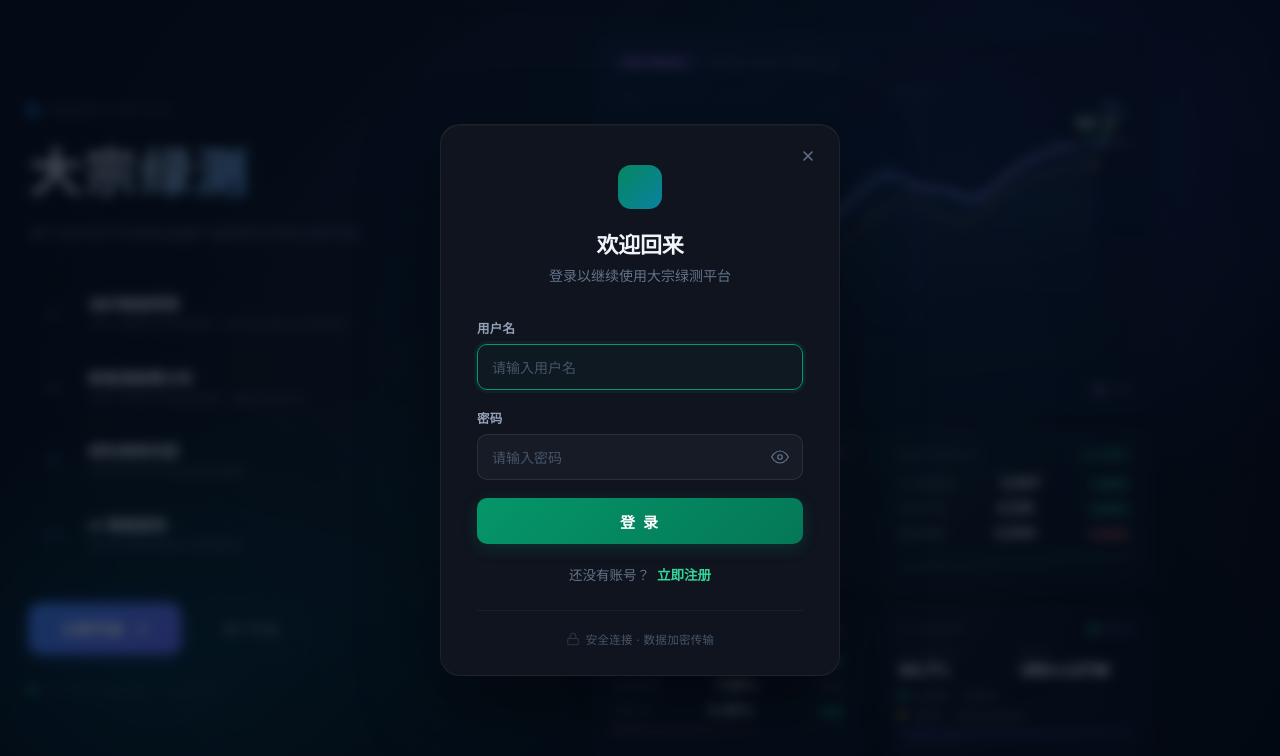
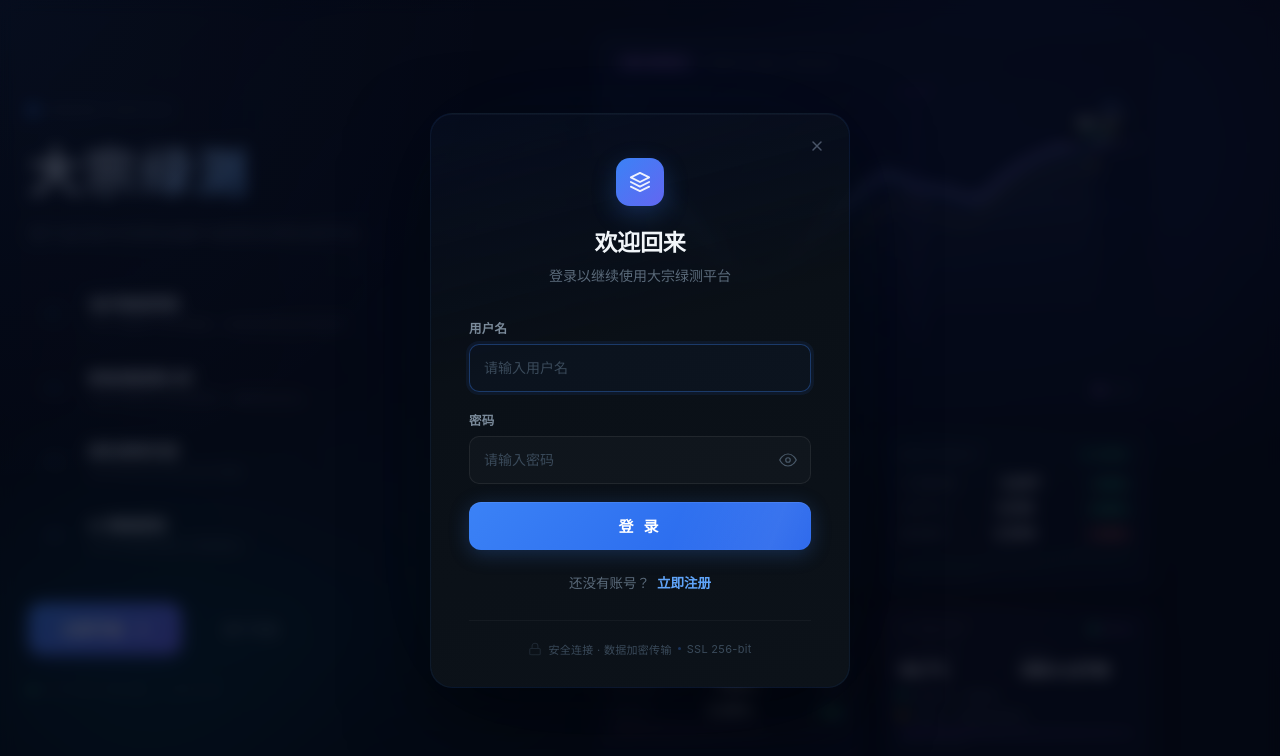
Before and after one commit to Bottomfishing/CommodityGreenInsightUserManual, a Vue app in the folder CommodityGreenInsight-VueNew/: page / in a window 1280 px wide. Both pictures are taken after a click on the button "立即开始". Shown: the top 756 px of the page. Built offline with nearby package versions, Linux system fonts and the light colour scheme.

Commit message:
屏幕适配调整

```diff
--- a/CommodityGreenInsight-VueNew/src/components/AuthModal.vue
+++ b/CommodityGreenInsight-VueNew/src/components/AuthModal.vue
@@ -1,8 +1,12 @@
 <template>
   <Teleport to="body">
     <transition name="auth-fade">
-      <div v-if="visible" class="auth-overlay" @click.self="handleClose">
+      <div v-if="visible" class="auth-overlay" @click.self="handleClose" @mousemove="onOverlayMove">
+        <!-- 背景跟随光晕 -->
+        <div class="overlay-glow" :style="glowStyle"></div>
+
         <div class="auth-card">
+
           <!-- 关闭 -->
           <button class="auth-close" @click="handleClose">
             <svg width="16" height="16" viewBox="0 0 16 16" fill="none"><path d="M12 4L4 12M4 4l8 8" stroke="currentColor" stroke-width="1.5" stroke-linecap="round"/></svg>
@@ -10,7 +14,16 @@
 
           <!-- 品牌头部 -->
           <div class="auth-header">
-            <div class="auth-logo"></div>
+            <div class="auth-logo-wrap">
+              <div class="auth-logo">
+                <svg width="22" height="22" viewBox="0 0 24 24" fill="none" stroke="currentColor" stroke-width="2" stroke-linecap="round" stroke-linejoin="round">
+                  <path d="M12 2L2 7l10 5 10-5-10-5z"/>
+                  <path d="M2 17l10 5 10-5"/>
+                  <path d="M2 12l10 5 10-5"/>
+                </svg>
+              </div>
+              <div class="logo-pulse"></div>
+            </div>
             <h2 v-if="mode === 'login'" class="auth-heading">欢迎回来</h2>
             <h2 v-else class="auth-heading">创建账号</h2>
             <p v-if="mode === 'login'" class="auth-sub">登录以继续使用大宗绿测平台</p>
@@ -22,6 +35,7 @@
             <form v-if="mode === 'login'" key="login" class="auth-form" @submit.prevent="handleSubmit">
               <div class="field">
                 <label for="login-username">用户名</label>
+                <div class="input-wrap">
                   <input
                     id="login-username"
                     ref="inputFocus"
@@ -32,9 +46,10 @@
                     :disabled="loading"
                   />
                 </div>
+              </div>
               <div class="field">
                 <label for="login-password">密码</label>
-                <div class="pw-wrap">
+                <div class="input-wrap pw-wrap">
                   <input
                     id="login-password"
                     v-model="password"
@@ -56,15 +71,44 @@
 
               <!-- 错误提示 -->
               <transition name="msg-slide">
-                <div v-if="error" class="err-msg">{{ error }}</div>
+                <div v-if="error" class="err-msg">
+                  <svg width="14" height="14" viewBox="0 0 24 24" fill="none" stroke="currentColor" stroke-width="2"><circle cx="12" cy="12" r="10"/><line x1="15" y1="9" x2="9" y2="15"/><line x1="9" y1="9" x2="15" y2="15"/></svg>
+                  {{ error }}
+                </div>
               </transition>
 
-              <button type="submit" class="submit-btn" :disabled="loading">
+              <!-- 登录成功状态 -->
+              <transition name="success-pop">
+                <div v-if="successState" class="success-state">
+                  <div class="success-check">
+                    <svg width="36" height="36" viewBox="0 0 24 24" fill="none" stroke="currentColor" stroke-width="2.5" stroke-linecap="round" stroke-linejoin="round">
+                      <polyline points="20 6 9 17 4 12"/>
+                    </svg>
+                  </div>
+                  <span class="success-text">登录成功</span>
+                  <span class="success-sub">正在跳转...</span>
+                </div>
+              </transition>
+
+              <button
+                v-if="!successState"
+                type="submit"
+                class="submit-btn"
+                :disabled="loading"
+                @mouseenter="onBtnEnter"
+                @mouseleave="onBtnLeave"
+                @click="createRipple"
+                ref="btnRef"
+              >
                 <span v-if="loading" class="spin"></span>
-                <span v-else>登 录</span>
+                <span v-else class="btn-text">登 录</span>
+                <!-- 涟漪 -->
+                <span v-for="r in ripples" :key="r.id" class="ripple" :style="r.style"></span>
+                <!-- 扫光 -->
+                <span class="btn-shine"></span>
               </button>
 
-              <p class="switch-hint">
+              <p v-if="!successState" class="switch-hint">
                 还没有账号？
                 <a href="javascript:void(0)" @click.prevent="switchTo('register')">立即注册</a>
               </p>
@@ -73,6 +117,7 @@
             <form v-else key="register" class="auth-form" @submit.prevent="handleSubmit">
               <div class="field">
                 <label for="reg-username">用户名</label>
+                <div class="input-wrap">
                   <input
                     id="reg-username"
                     ref="inputFocus"
@@ -83,9 +128,10 @@
                     :disabled="loading"
                   />
                 </div>
+              </div>
               <div class="field">
                 <label for="reg-password">密码</label>
-                <div class="pw-wrap">
+                <div class="input-wrap pw-wrap">
                   <input
                     id="reg-password"
                     v-model="password"
@@ -105,13 +151,34 @@
                 </div>
               </div>
 
+              <!-- 密码强度指示器 -->
+              <div v-if="password.length > 0 && mode === 'register'" class="pwd-strength">
+                <div class="pwd-bars">
+                  <div v-for="i in 3" :key="i" class="pwd-bar" :class="{ filled: pwdStrength >= i }" :style="pwdStrength >= i ? { background: pwdColor } : {}"></div>
+                </div>
+                <span class="pwd-label" :style="{ color: pwdColor }">{{ pwdLabel }}</span>
+              </div>
+
               <transition name="msg-slide">
-                <div v-if="error" class="err-msg">{{ error }}</div>
+                <div v-if="error" class="err-msg">
+                  <svg width="14" height="14" viewBox="0 0 24 24" fill="none" stroke="currentColor" stroke-width="2"><circle cx="12" cy="12" r="10"/><line x1="15" y1="9" x2="9" y2="15"/><line x1="9" y1="9" x2="15" y2="15"/></svg>
+                  {{ error }}
+                </div>
               </transition>
 
-              <button type="submit" class="submit-btn" :disabled="loading">
+              <button
+                type="submit"
+                class="submit-btn"
+                :disabled="loading"
+                @mouseenter="onBtnEnter"
+                @mouseleave="onBtnLeave"
+                @click="createRipple"
+                ref="btnRef"
+              >
                 <span v-if="loading" class="spin"></span>
-                <span v-else>注 册</span>
+                <span v-else class="btn-text">注 册</span>
+                <span v-for="r in ripples" :key="r.id" class="ripple" :style="r.style"></span>
+                <span class="btn-shine"></span>
               </button>
 
               <p class="switch-hint">
@@ -127,6 +194,8 @@
               <rect x="3" y="11" width="18" height="11" rx="2" ry="2"/><path d="M7 11V7a5 5 0 0110 0v4"/>
             </svg>
             <span>安全连接 · 数据加密传输</span>
+            <span class="footer-dot"></span>
+            <span>SSL 256-bit</span>
           </div>
         </div>
       </div>
@@ -135,7 +204,7 @@
 </template>
 
 <script setup lang="ts">
-import { ref, watch, nextTick } from 'vue'
+import { ref, computed, watch, nextTick } from 'vue'
 
 interface Props { visible: boolean }
 const props = defineProps<Props>()
@@ -155,6 +224,67 @@ const loading = ref(false)
 const error = ref('')
 const slideDir = ref<'slide-l' | 'slide-r'>('slide-l')
 const inputFocus = ref<HTMLInputElement>()
+const successState = ref(false)
+
+// ===== 背景光晕跟随 =====
+const glowStyle = ref<Record<string, string>>({})
+function onOverlayMove(e: MouseEvent) {
+  glowStyle.value = {
+    background: `radial-gradient(circle 500px at ${e.clientX}px ${e.clientY}px, rgba(59,130,246,.04), transparent)`,
+  }
+}
+
+// ===== 按钮涟漪效果 =====
+const btnRef = ref<HTMLButtonElement | null>(null)
+const ripples = ref<Array<{ id: number; style: Record<string, string> }>>([])
+let rippleId = 0
+
+function onBtnEnter() {
+  // hover 时创建涟漪
+}
+function onBtnLeave() {}
+
+// 按钮点击涟漪
+function createRipple(e: MouseEvent) {
+  const btn = btnRef.value
+  if (!btn || loading.value) return
+  const r = btn.getBoundingClientRect()
+  const x = e.clientX - r.left
+  const y = e.clientY - r.top
+  const size = Math.max(r.width, r.height) * 2
+  const id = ++rippleId
+  const style: Record<string, string> = {
+    width: size + 'px',
+    height: size + 'px',
+    left: x - size / 2 + 'px',
+    top: y - size / 2 + 'px',
+  }
+  ripples.value.push({ id, style })
+  setTimeout(() => {
+    ripples.value = ripples.value.filter(r => r.id !== id)
+  }, 700)
+}
+
+// ===== 密码强度 =====
+const pwdStrength = computed(() => {
+  const p = password.value
+  if (!p) return 0
+  let s = 0
+  if (p.length >= 4) s++
+  if (p.length >= 8) s++
+  if (/[A-Z]/.test(p) && /[0-9]/.test(p)) s++
+  return s
+})
+const pwdColor = computed(() => {
+  if (pwdStrength.value <= 1) return '#f59e0b'
+  if (pwdStrength.value === 2) return '#0d9488'
+  return '#10b981'
+})
+const pwdLabel = computed(() => {
+  if (pwdStrength.value <= 1) return '弱'
+  if (pwdStrength.value === 2) return '中'
+  return '强'
+})
 
 function switchTo(m: 'login' | 'register') {
   if (m === mode.value) return
@@ -169,6 +299,7 @@ watch(() => props.visible, (val) => {
     username.value = ''; password.value = ''; error.value = ''
     loading.value = false; showPwd.value = false
     mode.value = 'login'; slideDir.value = 'slide-l'
+    successState.value = false
     nextTick(() => { inputFocus.value?.focus() })
   }
 })
@@ -185,10 +316,15 @@ async function handleSubmit() {
       await apiLogin(username.value, password.value)
       const me = await fetchMe()
       localStorage.setItem('username', me.username || username.value)
-      emit('update:visible', false); emit('success')
+      // 登录成功动画
+      successState.value = true
+      setTimeout(() => {
+        emit('update:visible', false)
+        emit('success')
+      }, 1200)
     } else {
       await apiRegister(username.value, password.value)
-      switchTo('login') // 注册成功自动切回登录
+      switchTo('login')
     }
   } catch (e: any) {
     error.value = e?.message || '操作失败，请重试'
@@ -202,77 +338,122 @@ async function handleSubmit() {
   position: fixed; inset: 0;
   z-index: 10000;
   display: flex; align-items: center; justify-content: center;
-  background: rgba(3, 7, 18, 0.65);
-  backdrop-filter: blur(6px);
-  -webkit-backdrop-filter: blur(6px);
+  background: rgba(3, 7, 18, 0.7);
+  backdrop-filter: blur(8px);
+  -webkit-backdrop-filter: blur(8px);
+  overflow: hidden;
 }
-.auth-overlay::before {
-  content: '';
-  position: absolute;
-  top: -50%; left: -50%; width: 200%; height: 200%;
-  background: radial-gradient(circle at center, rgba(52,211,153,.03), transparent 60%);
+/* 背景光晕跟随 */
+.overlay-glow {
+  position: fixed;
+  inset: 0;
   pointer-events: none;
+  transition: background .3s ease;
+  z-index: 0;
 }
 
 /* ═══ 卡片主体 ═══ */
 .auth-card {
   position: relative;
-  width: 400px;
+  width: 420px;
   max-width: 92vw;
-  padding: 40px 36px 28px;
-  border-radius: 20px;
-  background: #0f141e;
-  border: 1px solid rgba(255,255,255,.06);
+  padding: 44px 38px 30px;
+  border-radius: 22px;
+  background: linear-gradient(
+    165deg,
+    rgba(59, 130, 246, 0.03) 0%,
+    #0a1017 40%,
+    #0c1219 100%
+  );
+  border: 1px solid rgba(59, 130, 246, 0.08);
   box-shadow:
-    0 32px 80px rgba(0,0,0,.45),
-    0 0 1px rgba(255,255,255,.04) inset,
-    0 1px 0 rgba(255,255,255,.03) inset;
+    0 32px 80px rgba(0, 0, 0, 0.5),
+    0 0 1px rgba(59, 130, 246, 0.12) inset,
+    0 1px 0 rgba(255, 255, 255, 0.03) inset,
+    0 0 120px -40px rgba(59, 130, 246, 0.06);
+  z-index: 1;
+  overflow: hidden;
 }
 
-/* 关闭按钮 — 精致圆形 */
+/* 关闭按钮 */
 .auth-close {
   position: absolute;
   top: 16px; right: 16px;
-  width: 30px; height: 30px;
-  border-radius: 50%;
-  border: none;
+  width: 32px; height: 32px;
+  border-radius: 10px;
+  border: 1px solid transparent;
   background: transparent;
-  color: #64748b;
+  color: #4a5568;
   cursor: pointer;
   display: flex; align-items: center; justify-content: center;
-  transition: all .2s;
+  transition: all .25s;
+  z-index: 11;
 }
 .auth-close:hover {
-  color: #cbd5e1;
-  background: rgba(255,255,255,.06);
+  color: #94a3b8;
+  background: rgba(255, 255, 255, 0.05);
+  border-color: rgba(255, 255, 255, 0.06);
+  transform: rotate(90deg);
 }
 
 /* ═══ 头部 ═══ */
 .auth-header {
   margin-bottom: 32px;
   text-align: center;
+  position: relative;
+  z-index: 2;
+}
+.auth-logo-wrap {
+  position: relative;
+  display: inline-block;
+  margin-bottom: 18px;
 }
 .auth-logo {
-  width: 44px; height: 44px;
-  margin: 0 auto 18px;
-  border-radius: 13px;
-  background: linear-gradient(135deg, #059669, #0891b2);
-  opacity: .88;
+  width: 48px; height: 48px;
+  border-radius: 14px;
+  background: linear-gradient(135deg, #3b82f6, #6366f1);
+  color: rgba(255, 255, 255, 0.9);
+  display: flex; align-items: center; justify-content: center;
+  box-shadow:
+    0 8px 24px rgba(59, 130, 246, 0.25),
+    0 0 0 1px rgba(59, 130, 246, 0.15) inset;
+  transition: transform .3s, box-shadow .3s;
+}
+.auth-logo-wrap:hover .auth-logo {
+  transform: scale(1.05) translateY(-2px);
+  box-shadow:
+    0 12px 32px rgba(59, 130, 246, 0.35),
+    0 0 0 1px rgba(59, 130, 246, 0.2) inset;
+}
+.logo-pulse {
+  position: absolute;
+  inset: -4px;
+  border-radius: 18px;
+  border: 1px solid rgba(59, 130, 246, 0.15);
+  animation: logoPulse 3s ease-in-out infinite;
+}
+@keyframes logoPulse {
+  0%, 100% { opacity: 0; transform: scale(1); }
+  50% { opacity: 1; transform: scale(1.1); }
 }
 .auth-heading {
-  font-size: 22px;
+  font-size: 23px;
   font-weight: 700;
   color: #f1f5f9;
   letter-spacing: -.3px;
-  margin-bottom: 6px;
+  margin-bottom: 7px;
 }
 .auth-sub {
   font-size: 14px;
-  color: #64748b;
+  color: #5a6a7a;
   line-height: 1.5;
 }
 
-/* ═══ 表单字段 ═══ */
+/* ═══ 表单 ═══ */
+.auth-form {
+  position: relative;
+  z-index: 2;
+}
 .auth-form .field {
   margin-bottom: 18px;
 }
@@ -280,80 +461,192 @@ async function handleSubmit() {
   display: block;
   font-size: 12.5px;
   font-weight: 600;
-  color: #94a3b8;
+  color: #7a8a9a;
   margin-bottom: 7px;
   letter-spacing: .3px;
 }
+
 .auth-form input[type="text"],
 .auth-form input[type="password"] {
   width: 100%;
-  height: 46px;
+  height: 48px;
   padding: 0 14px;
-  border: 1px solid rgba(255,255,255,.09);
+  border: 1px solid rgba(255, 255, 255, 0.07);
   border-radius: 10px;
-  background: rgba(255,255,255,.03);
+  background: rgba(255, 255, 255, 0.025);
   color: #e2e8f0;
   font-size: 15px;
   outline: none;
-  transition: all .2s ease;
+  transition: all .25s ease;
   box-sizing: border-box;
 }
-.auth-form input::placeholder { color: #475569; font-size: 14px; }
+.auth-form input::placeholder { color: #3a4a5a; font-size: 14px; }
 .auth-form input:focus {
-  border-color: #059669;
-  background: rgba(5,150,105,.04);
-  box-shadow: 0 0 0 3px rgba(5,150,105,.1);
+  border-color: rgba(59, 130, 246, 0.35);
+  background: rgba(59, 130, 246, 0.03);
+  box-shadow: 0 0 0 3px rgba(59, 130, 246, 0.08);
 }
-.auth-form input:disabled { opacity: .45; cursor: not-allowed; }
+.auth-form input:disabled { opacity: .4; cursor: not-allowed; }
 
 .pw-wrap { position: relative; }
 .pw-wrap input { padding-right: 42px; }
-
 .pw-toggle {
   position: absolute; right: 8px; top: 50%; transform: translateY(-50%);
   border: none; background: none;
   cursor: pointer; padding: 6px;
-  color: #64748b; transition: color .15s;
+  color: #4a5a6a; transition: color .15s;
   display: flex; align-items: center;
+  z-index: 2;
 }
-.pw-toggle:hover { color: #94a3b8; }
+.pw-toggle:hover { color: #3b82f6; }
+
+/* 密码强度 */
+.pwd-strength {
+  display: flex;
+  align-items: center;
+  gap: 10px;
+  margin-bottom: 18px;
+  margin-top: -8px;
+}
+.pwd-bars {
+  display: flex;
+  gap: 4px;
+}
+.pwd-bar {
+  width: 32px;
+  height: 3px;
+  border-radius: 2px;
+  background: rgba(255, 255, 255, 0.06);
+  transition: background .3s;
+}
+.pwd-bar.filled {
+  background: #3b82f6;
+}
+.pwd-label {
+  font-size: 11px;
+  font-weight: 600;
+  letter-spacing: .5px;
+}
 
 /* 错误 */
 .err-msg {
-  padding: 10px 14px;
-  border-radius: 9px;
-  background: rgba(220,38,38,.06);
-  border: 1px solid rgba(220,38,38,.12);
+  display: flex;
+  align-items: center;
+  gap: 8px;
+  padding: 11px 14px;
+  border-radius: 10px;
+  background: rgba(220, 38, 38, 0.06);
+  border: 1px solid rgba(220, 38, 38, 0.1);
   color: #fca5a5;
   font-size: 13px;
   margin-bottom: 16px;
 }
+.err-msg svg { flex-shrink: 0; opacity: .7; }
+
+/* ═══ 登录成功动画 ═══ */
+.success-state {
+  display: flex;
+  flex-direction: column;
+  align-items: center;
+  padding: 28px 0 12px;
+  gap: 10px;
+}
+.success-check {
+  width: 64px; height: 64px;
+  border-radius: 50%;
+  background: rgba(59, 130, 246, 0.1);
+  border: 2px solid rgba(59, 130, 246, 0.25);
+  display: flex; align-items: center; justify-content: center;
+  color: #60a5fa;
+  animation: checkPop .5s cubic-bezier(.22,1,.36,1);
+}
+@keyframes checkPop {
+  0% { transform: scale(0); opacity: 0; }
+  50% { transform: scale(1.15); }
+  100% { transform: scale(1); opacity: 1; }
+}
+.success-text {
+  font-size: 18px;
+  font-weight: 700;
+  color: #e2e8f0;
+  animation: fadeUp .4s ease .15s both;
+}
+.success-sub {
+  font-size: 13px;
+  color: #5a6a7a;
+  animation: fadeUp .4s ease .25s both;
+}
+@keyframes fadeUp {
+  from { opacity: 0; transform: translateY(8px); }
+  to { opacity: 1; transform: none; }
+}
+.success-pop-enter-active { transition: all .35s cubic-bezier(.22,1,.36,1); }
+.success-pop-leave-active { transition: all .2s ease; }
+.success-pop-enter-from { opacity: 0; transform: scale(.9); }
+.success-pop-leave-to { opacity: 0; transform: scale(.95); }
 
 /* ═══ 提交按钮 ═══ */
 .submit-btn {
-  width: 100%; height: 46px;
-  border: none; border-radius: 10px;
-  background: linear-gradient(135deg, #059669, #047857);
+  position: relative;
+  width: 100%; height: 48px;
+  border: none; border-radius: 12px;
+  background: linear-gradient(135deg, #3b82f6, #2563eb);
   color: #fff;
   font-size: 15px; font-weight: 600;
-  letter-spacing: 2px;
+  letter-spacing: 3px;
   cursor: pointer;
   display: flex; align-items: center; justify-content: center;
-  transition: all .25s;
-  box-shadow: 0 4px 16px rgba(5,150,105,.22);
-  margin-top: 4px;
+  transition: all .3s cubic-bezier(.22,1,.36,1);
+  box-shadow:
+    0 4px 20px rgba(59, 130, 246, 0.25),
+    0 0 0 1px rgba(59, 130, 246, 0.1) inset,
+    0 1px 0 rgba(255, 255, 255, 0.08) inset;
+  margin-top: 6px;
+  overflow: hidden;
 }
 .submit-btn:hover:not(:disabled) {
-  filter: brightness(1.08);
-  transform: translateY(-1px);
-  box-shadow: 0 6px 24px rgba(5,150,105,.32);
+  transform: translateY(-2px);
+  box-shadow:
+    0 8px 32px rgba(59, 130, 246, 0.35),
+    0 0 0 1px rgba(59, 130, 246, 0.15) inset,
+    0 1px 0 rgba(255, 255, 255, 0.1) inset;
+  background: linear-gradient(135deg, #60a5fa, #3b82f6);
 }
 .submit-btn:active:not(:disabled) { transform: translateY(0); }
-.submit-btn:disabled { opacity: .55; cursor: not-allowed; }
+.submit-btn:disabled { opacity: .5; cursor: not-allowed; }
+
+/* 涟漪 */
+.ripple {
+  position: absolute;
+  border-radius: 50%;
+  background: rgba(255, 255, 255, 0.2);
+  transform: scale(0);
+  animation: rippleOut .6s ease-out forwards;
+  pointer-events: none;
+}
+@keyframes rippleOut {
+  to { transform: scale(2.5); opacity: 0; }
+}
+
+/* 按钮扫光 */
+.btn-shine {
+  position: absolute;
+  top: 0; left: -100%;
+  width: 60%;
+  height: 100%;
+  background: linear-gradient(90deg, transparent, rgba(255, 255, 255, 0.08), transparent);
+  transform: skewX(-20deg);
+  animation: btnShine 4s ease-in-out infinite;
+  pointer-events: none;
+}
+@keyframes btnShine {
+  0%, 100% { left: -100%; }
+  50% { left: 140%; }
+}
 
 .spin {
   width: 18px; height: 18px;
-  border: 2.5px solid rgba(255,255,255,.25);
+  border: 2.5px solid rgba(255, 255, 255, 0.2);
   border-top-color: #fff;
   border-radius: 50%;
   animation: spin .6s linear infinite;
@@ -363,39 +656,56 @@ async function handleSubmit() {
 /* 切换提示 */
 .switch-hint {
   text-align: center;
-  margin-top: 20px;
+  margin-top: 22px;
   font-size: 13.5px;
-  color: #64748b;
+  color: #5a6a7a;
 }
 .switch-hint a {
-  color: #34d399;
+  color: #60a5fa;
   text-decoration: none;
   font-weight: 600;
   margin-left: 3px;
-  transition: color .15s;
+  transition: all .2s;
+  position: relative;
 }
-.switch-hint a:hover { color: #6ee7b7; }
+.switch-hint a::after {
+  content: '';
+  position: absolute;
+  bottom: -2px; left: 0;
+  width: 0; height: 1px;
+  background: #60a5fa;
+  transition: width .25s;
+}
+.switch-hint a:hover { color: #93c5fd; }
+.switch-hint a:hover::after { width: 100%; }
 
 /* ═══ 底部 ═══ */
 .auth-footer {
   display: flex; align-items: center; gap: 6px;
   justify-content: center;
-  margin-top: 26px;
+  margin-top: 28px;
   padding-top: 20px;
-  border-top: 1px solid rgba(255,255,255,.045);
-  font-size: 11.5px;
-  color: #475569;
+  border-top: 1px solid rgba(255, 255, 255, 0.04);
+  font-size: 11px;
+  color: #3a4a5a;
   letter-spacing: .3px;
+  position: relative;
+  z-index: 2;
 }
-.auth-footer svg { flex-shrink: 0; opacity: .5; }
+.auth-footer svg { flex-shrink: 0; opacity: .4; }
+.footer-dot {
+  width: 3px; height: 3px;
+  border-radius: 50%;
+  background: rgba(59, 130, 246, 0.3);
+}
 
 /* ═══ 过渡动画 ═══ */
-.auth-fade-enter-active { transition: all .3s ease; }
-.auth-fade-leave-active { transition: all .2s ease; }
+.auth-fade-enter-active { transition: all .35s ease; }
+.auth-fade-leave-active { transition: all .25s ease; }
 .auth-fade-enter-from, .auth-fade-leave-to { opacity: 0; }
 .auth-fade-enter-from .auth-card,
 .auth-fade-leave-to .auth-card {
-  transform: scale(.96) translateY(12px);
+  transform: scale(.92) translateY(16px);
   opacity: 0;
 }
 
@@ -404,11 +714,21 @@ async function handleSubmit() {
 .slide-r-enter-active, .slide-r-leave-active {
   transition: all .28s cubic-bezier(.4,0,.2,1);
 }
-.slide-l-enter-from { opacity: 0; transform: translateX(24px); }
-.slide-l-leave-to   { opacity: 0; transform: translateX(-24px); }
-.slide-r-enter-from { opacity: 0; transform: translateX(-24px); }
-.slide-r-leave-to   { opacity: 0; transform: translateX(24px); }
+.slide-l-enter-from { opacity: 0; transform: translateX(28px); }
+.slide-l-leave-to   { opacity: 0; transform: translateX(-28px); }
+.slide-r-enter-from { opacity: 0; transform: translateX(-28px); }
+.slide-r-leave-to   { opacity: 0; transform: translateX(28px); }
 
-.msg-slide-enter-active, .msg-slide-leave-active { transition: all .2s; }
+.msg-slide-enter-active, .msg-slide-leave-active { transition: all .25s; }
 .msg-slide-enter-from, .msg-slide-leave-to { opacity: 0; transform: translateY(-8px); }
+
+/* ═══ 响应式 ═══ */
+@media (max-width: 480px) {
+  .auth-card {
+    padding: 36px 24px 24px;
+    border-radius: 18px;
+  }
+  .auth-heading { font-size: 20px; }
+  .auth-sub { font-size: 13px; }
+}
 </style>
```
Lines whose indentation alone changed are shown as unchanged.
